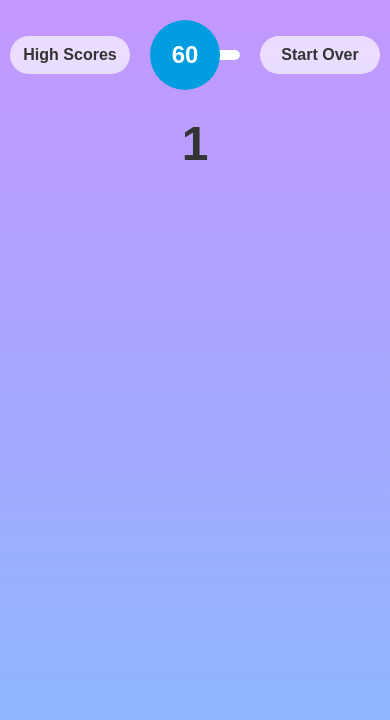
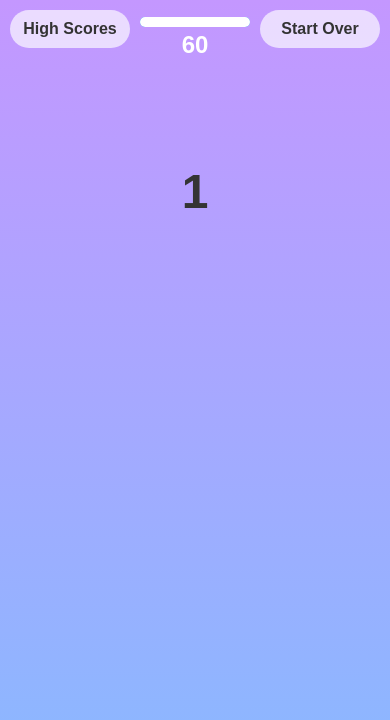
Before and after one commit to binderb/code-quiz, a plain HTML site: page index.html in a window 390 px wide. Both pictures are taken after a click on the button "Start Quiz". Drawn offline with Linux system fonts and the light colour scheme.

Commit message:
Add CSS media queries for mobile compatibility, add audio elements, update README.

```diff
--- a/assets/css/style.css
+++ b/assets/css/style.css
@@ -81,6 +81,7 @@ h1 {
   ----------------------------- */
 
 header {
+  position: relative;
   display: flex;
   justify-content: space-around;
   align-items: center;
@@ -95,7 +96,6 @@ header.ui-hidden {
   position: relative;
   display: flex;
   justify-content: flex-start;
-  /* box-shadow: 0px 0px 0px 3px var(--dusksunset); */
   height: 10px;
   border-radius: 10px;
   flex: 1 0 0;
@@ -118,8 +118,6 @@ header.ui-hidden {
 
 #time-left {
   z-index: 2;
-  left: -3px;
-  top: -30px;
   margin: 10px;
   color: white;
   font-size: 24px;
@@ -134,6 +132,10 @@ header.ui-hidden {
   animation-name: none;
   animation-iteration-count: 1;
   animation-duration: 0.4s;
+}
+
+#time-left::before {
+  display: none;
 }
 
 @keyframes incorrect-pulse {
@@ -176,6 +178,8 @@ main {
   ----------------------------- */
 
 #ready-countdown {
+  position: relative;
+  top: 100px;
   font-weight: 900;
   color: var(--text);
   font-size: 48px;
@@ -348,3 +352,30 @@ main {
 #return-to-start, #clear-hiscores {
   margin-top: 20px;
 }
+
+/*-----------------------------
+  Media Queries
+  ----------------------------- */
+
+@media screen and (max-width: 450px) {
+
+  #time-left {
+    position: absolute;
+    left: calc(50% - 35px);
+    top: 20px;
+    margin: -10px 0px 0px 0px;
+    background-color: transparent;
+
+  }
+
+  #time-bar-container {
+    margin: -15px 0px 0px 0px;
+  }
+
+  @keyframes incorrect-pulse {
+
+  }
+
+
+
+}
--- a/assets/js/script.js
+++ b/assets/js/script.js
@@ -7,6 +7,9 @@ var ready_countdown_left;
 var time_left;
 var correct_count = 0;
 var quiz_timer;
+var correct_audio = new Audio('./assets/audio/correct.mp3');
+var incorrect_audio = new Audio('./assets/audio/incorrect.mp3');
+
 
 // Add event listeners to the buttons that are hard-coded
 // into the page when it's loaded.
@@ -125,6 +128,7 @@ function check_answer () {
 // Helper function to handle the visual elements
 // indicating a correct answer was chosen.
 function display_correct () {
+  correct_audio.play();
   const correct_card = document.createElement('div');
   correct_card.setAttribute('class','correct-card');
   correct_card.textContent = "Correct!";
@@ -134,9 +138,10 @@ function display_correct () {
   }, 300);
 }
 
-// Helper function to handle the visual elements
+// Helper function to handle the audio/visual elements
 // indicating an incorrect answer was chosen.
 function display_incorrect () {
+  incorrect_audio.play();
   document.querySelector('#time-bar').style.transitionDuration = '0s';
   document.querySelector('#time-left').setAttribute('style','animation-name: none');
   shrink_time_bar();
--- a/index.html
+++ b/index.html
@@ -15,8 +15,8 @@
 <body>
   <header>
     <button class="lite-button" id="header-hiscores">High Scores</button>
-    <div class="ui-hidden" id="time-left"></div>
-    <div class="ui-hidden" id="time-bar-container">
+    <div id="time-left"></div>
+    <div id="time-bar-container">
       <div id="time-bar"></div>
     </div>
     <button class="lite-button" id="header-restart">Start Over</button>
```
Also changed, not shown: assets/images/readme_screenshot.png (added), 3 other files.
